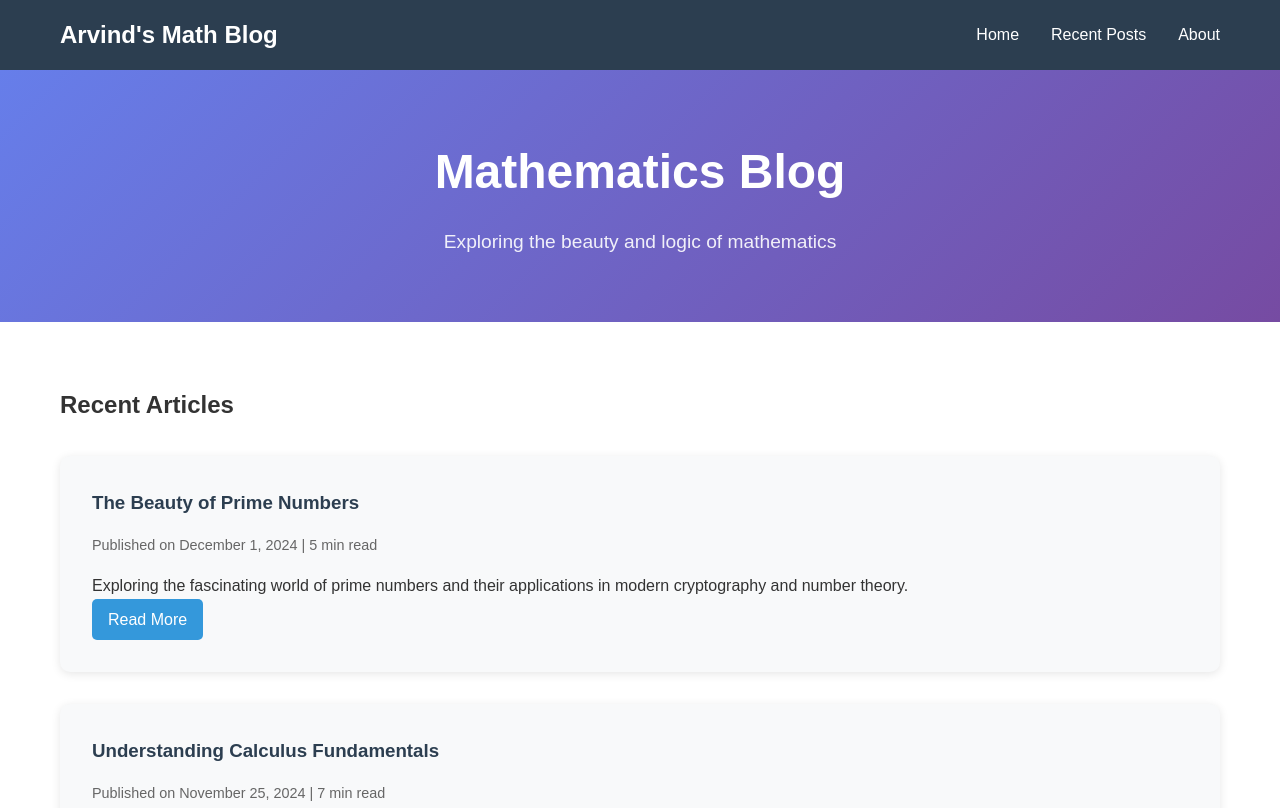
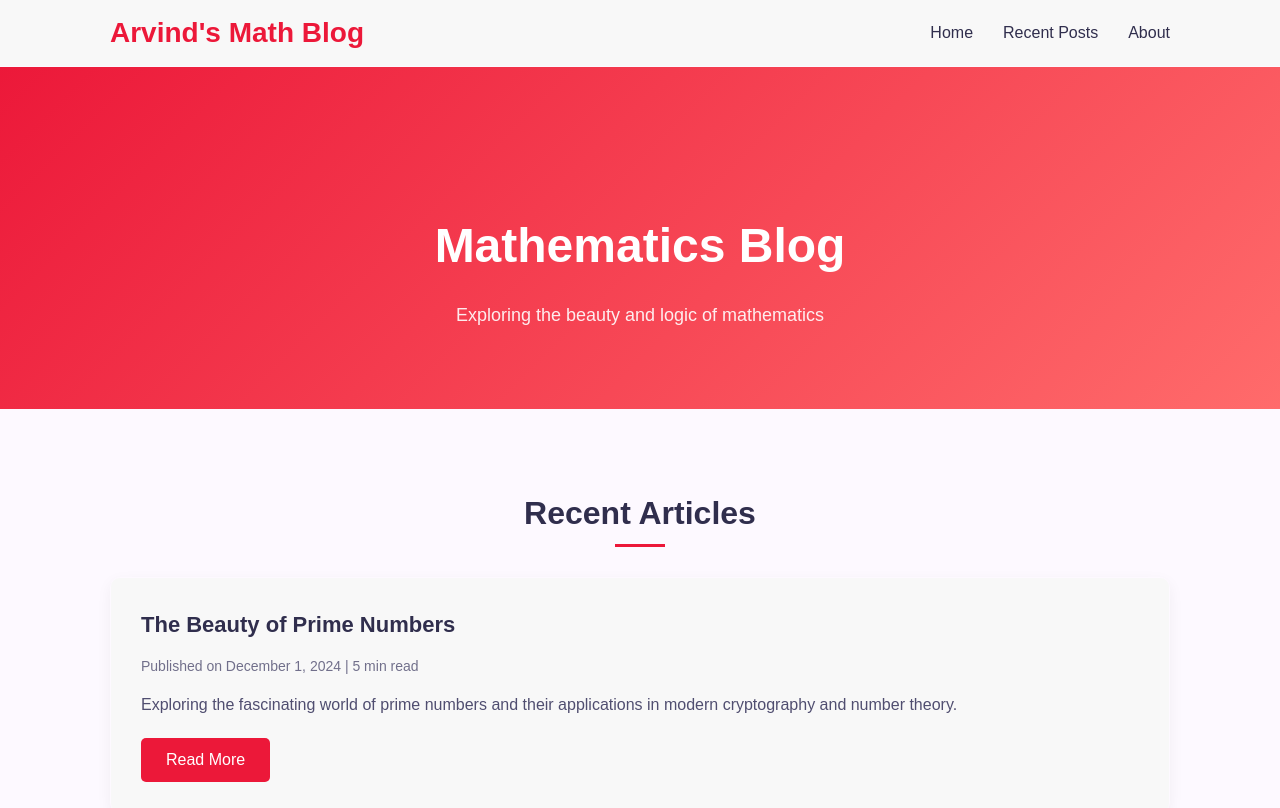
Before and after one commit to Arvind-55555/arvind.github.io, a plain HTML site: page math-blog.html in a window 1280 px wide. Shown: the top 808 px of the page. Drawn offline with Linux system fonts and the light colour scheme.

Commit message:
Update math-blog.html

```diff
--- a/math-blog.html
+++ b/math-blog.html
@@ -5,30 +5,47 @@
     <meta name="viewport" content="width=device-width, initial-scale=1.0">
     <title>Math Blog - Arvind</title>
     <style>
+    :root {
+        --bg-black-100: #fdf9ff;
+        --bg-black-50: #f8f8f8;
+        --bg-black-900: #151515;
+        --text-black-900: #302e4d;
+        --text-black-700: #504e70;
+        --skin-color: #ec1839;
+    }
+
     * {
         margin: 0;
         padding: 0;
         box-sizing: border-box;
+        outline: none;
+        text-decoration: none;
     }
 
     body {
-            font-family: 'Arial', sans-serif;
-            line-height: 1.6;
-            color: #333;
-            background-color: #f4f4f4;
+        font-family: 'Poppins', sans-serif;
+        line-height: 1.5;
+        font-size: 16px;
+        background: var(--bg-black-100);
+        color: var(--text-black-700);
     }
 
     .container {
-            max-width: 1200px;
+        max-width: 1100px;
+        width: 100%;
         margin: 0 auto;
         padding: 0 20px;
     }
 
+    /* Header Styles */
     header {
-            background-color: #2c3e50;
-            color: white;
-            padding: 1rem 0;
-            box-shadow: 0 2px 5px rgba(0,0,0,0.1);
+        background: var(--bg-black-50);
+        padding: 12px 0;
+        position: fixed;
+        width: 100%;
+        top: 0;
+        z-index: 1000;
+        border-bottom: 1px solid var(--bg-black-100);
     }
 
     nav {
@@ -38,107 +55,152 @@
     }
 
     .logo {
-            font-size: 1.5rem;
-            font-weight: bold;
+        font-size: 28px;
+        font-weight: 700;
+        color: var(--skin-color);
     }
 
     .nav-links {
         display: flex;
         list-style: none;
-            gap: 2rem;
+        gap: 30px;
     }
 
     .nav-links a {
-            color: white;
-            text-decoration: none;
-            transition: color 0.3s;
+        color: var(--text-black-900);
+        font-weight: 500;
+        font-size: 16px;
+        transition: all 0.3s ease;
     }
 
     .nav-links a:hover {
-            color: #3498db;
+        color: var(--skin-color);
     }
 
+    /* Blog Hero */
     .blog-hero {
-            background: linear-gradient(135deg, #667eea 0%, #764ba2 100%);
+        background: linear-gradient(135deg, var(--skin-color) 0%, #ff6b6b 100%);
         color: white;
         text-align: center;
-            padding: 4rem 0;
+        padding: 150px 0 80px;
+        margin-top: 60px;
     }
 
     .blog-hero h1 {
-            font-size: 3rem;
-            margin-bottom: 1rem;
+        font-size: 48px;
+        font-weight: 700;
+        margin-bottom: 20px;
     }
 
     .blog-hero p {
-            font-size: 1.2rem;
+        font-size: 18px;
         opacity: 0.9;
     }
 
+    /* Blog Content */
     .blog-content {
-            padding: 4rem 0;
-            background: white;
+        padding: 80px 0;
+    }
+
+    .blog-content h2 {
+        font-size: 32px;
+        font-weight: 600;
+        color: var(--text-black-900);
+        text-align: center;
+        margin-bottom: 40px;
+        position: relative;
+    }
+
+    .blog-content h2:before {
+        content: '';
+        position: absolute;
+        bottom: -10px;
+        left: 50%;
+        transform: translateX(-50%);
+        width: 50px;
+        height: 3px;
+        background: var(--skin-color);
     }
 
     .blog-posts {
         display: grid;
-            gap: 2rem;
-            margin-top: 2rem;
+        gap: 30px;
+        margin-top: 40px;
     }
 
     .blog-post {
-            background: #f8f9fa;
-            padding: 2rem;
+        background: var(--bg-black-50);
+        padding: 30px;
         border-radius: 10px;
-            box-shadow: 0 2px 10px rgba(0,0,0,0.1);
-            transition: transform 0.3s;
+        box-shadow: 0 5px 15px rgba(0,0,0,0.05);
+        transition: all 0.3s ease;
+        border: 1px solid var(--bg-black-100);
     }
 
     .blog-post:hover {
         transform: translateY(-5px);
+        box-shadow: 0 15px 30px rgba(0,0,0,0.1);
     }
 
     .blog-post h3 {
-            color: #2c3e50;
-            margin-bottom: 1rem;
+        color: var(--text-black-900);
+        font-size: 22px;
+        font-weight: 600;
+        margin-bottom: 15px;
     }
 
     .post-meta {
-            color: #666;
-            font-size: 0.9rem;
-            margin-bottom: 1rem;
+        color: var(--text-black-700);
+        font-size: 14px;
+        margin-bottom: 15px;
+        opacity: 0.8;
+    }
+
+    .blog-post p {
+        color: var(--text-black-700);
+        margin-bottom: 20px;
+        line-height: 1.6;
     }
 
     .read-more {
         display: inline-block;
-            background: #3498db;
+        background: var(--skin-color);
         color: white;
-            padding: 0.5rem 1rem;
-            text-decoration: none;
+        padding: 10px 25px;
         border-radius: 5px;
-            transition: background 0.3s;
+        font-weight: 500;
+        transition: all 0.3s ease;
     }
 
     .read-more:hover {
-            background: #2980b9;
+        transform: translateY(-2px);
+        box-shadow: 0 5px 15px rgba(236, 24, 57, 0.3);
     }
 
+    /* Footer */
     footer {
-            background: #2c3e50;
+        background: var(--bg-black-900);
         color: white;
         text-align: center;
-            padding: 2rem 0;
-            margin-top: 4rem;
+        padding: 30px 0;
+        margin-top: 60px;
     }
 
-        @media (max-width: 768px) {
-            .nav-links {
-                flex-direction: column;
-                gap: 1rem;
+    @media (max-width: 767px) {
+        .blog-hero h1 {
+            font-size: 36px;
         }
 
-            .blog-hero h1 {
-                font-size: 2rem;
+        .blog-hero {
+            padding: 120px 0 60px;
+        }
+
+        .nav-links {
+            gap: 15px;
+        }
+
+        .blog-post {
+            padding: 20px;
         }
     }
 </style>
```
Lines whose indentation alone changed are shown as unchanged.
